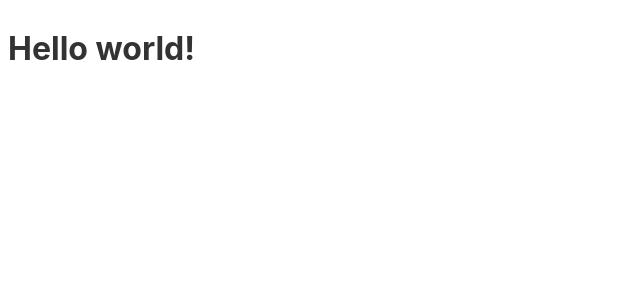
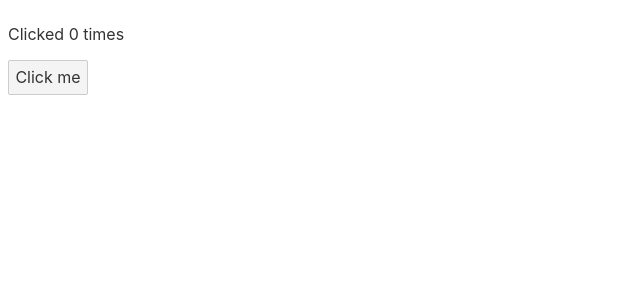
Before and after one commit to aleklucatero/sveltepra, a Svelte app: page / in a window 1280 px wide. Shown: the top 300 px of the page, without its empty margins (0-640 px from the left). Built offline with nearby package versions, Linux system fonts and the light colour scheme.

Commit message:
Making simple button reactive component
In this example, I make a button which changes the p element content as I click it.

```diff
--- a/src/App.svelte
+++ b/src/App.svelte
@@ -1,5 +1,11 @@
 <script>
-	let name = 'world';
+	let count = 0
+
+	function increment() {
+		count += 1
+	};
+
 </script>
 
-<h1>Hello {name}!</h1>
+<p>Clicked {count} {count === 1  ? `time` : `times`}</p>
+<button on:click={increment}>Click me</button>
```
